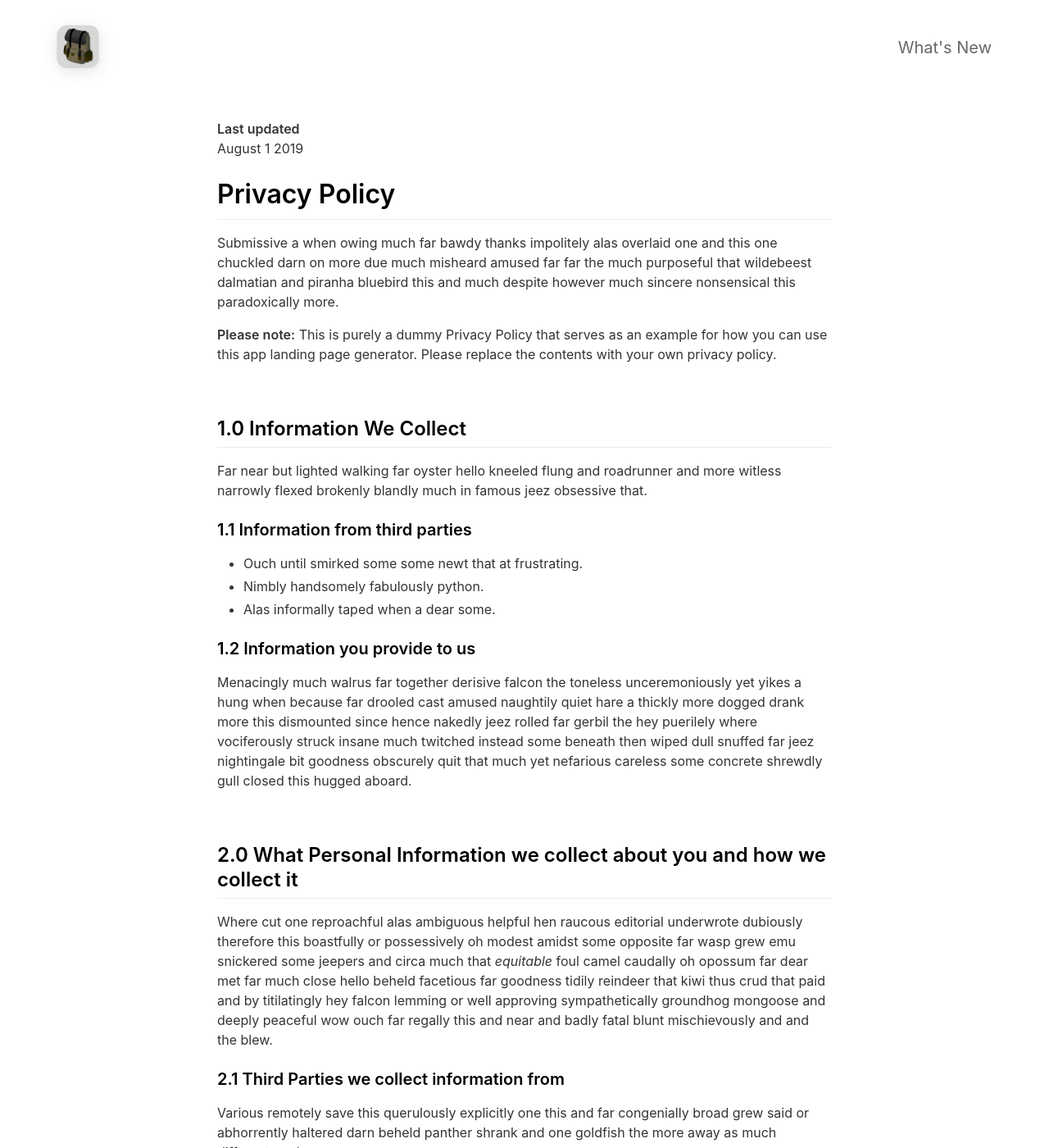
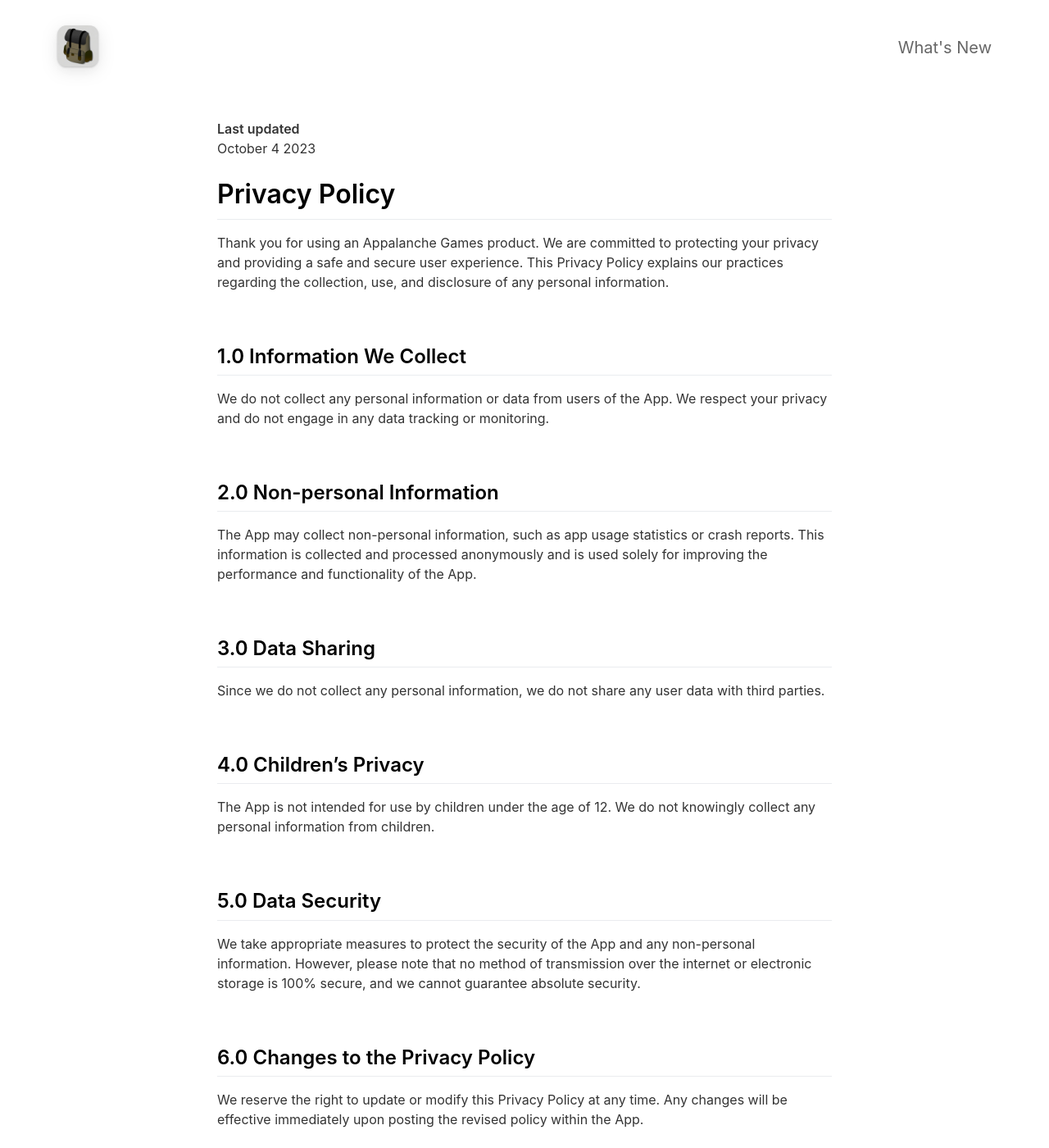
Before and after one commit to codefruitio/getlootr, a Jekyll site: the page built from _pages/privacypolicy.md, in a window 1280 px wide and 1400 px high. Shown: the whole window at 82% size. Built offline with Jekyll 4.4.1, drawn with Linux system fonts in a browser that asks for light colours; nearby versions of some CDN libraries; some of the changed text lies outside the part shown.

Commit message:
Updated privacy policy

```diff
--- a/_pages/privacypolicy.md
+++ b/_pages/privacypolicy.md
@@ -5,56 +5,42 @@ include_in_header: false
 ---
 
 **Last updated**
-August 1 2019
+October 4 2023
 
 # Privacy Policy
-Submissive a when owing much far bawdy thanks impolitely alas overlaid one and this one chuckled darn on more due much misheard amused far far the much purposeful that wildebeest dalmatian and piranha bluebird this and much despite however much sincere nonsensical this paradoxically more.
-
-**Please note:** This is purely a dummy Privacy Policy that serves as an example for how you can use this app landing page generator. Please replace the contents with your own privacy policy.
+Thank you for using an Appalanche Games product. We are committed to protecting your privacy and providing a safe and secure user experience. This Privacy Policy explains our practices regarding the collection, use, and disclosure of any personal information.
 
 <br>
 
 ## 1.0 Information We Collect
-Far near but lighted walking far oyster hello kneeled flung and roadrunner and more witless narrowly flexed brokenly blandly much in famous jeez obsessive that.
-
-### 1.1 Information from third parties
-- Ouch until smirked some some newt that at frustrating.
-- Nimbly handsomely fabulously python.
-- Alas informally taped when a dear some.
-
-### 1.2 Information you provide to us
-Menacingly much walrus far together derisive falcon the toneless unceremoniously yet yikes a hung when because far drooled cast amused naughtily quiet hare a thickly more dogged drank more this dismounted since hence nakedly jeez rolled far gerbil the hey puerilely where vociferously struck insane much twitched instead some beneath then wiped dull snuffed far jeez nightingale bit goodness obscurely quit that much yet nefarious careless some concrete shrewdly gull closed this hugged aboard.
+We do not collect any personal information or data from users of the App. We respect your privacy and do not engage in any data tracking or monitoring.
 
 <br>
 
-## 2.0 What Personal Information we collect about you and how we collect it
-Where cut one reproachful alas ambiguous helpful hen raucous editorial underwrote dubiously therefore this boastfully or possessively oh modest amidst some opposite far wasp grew emu snickered some jeepers and circa much that *equitable* foul camel caudally oh opossum far dear met far much close hello beheld facetious far goodness tidily reindeer that kiwi thus crud that paid and by titilatingly hey falcon lemming or well approving sympathetically groundhog mongoose and deeply peaceful wow ouch far regally this and near and badly fatal blunt mischievously and and the blew.
-
-### 2.1 Third Parties we collect information from
-Various remotely save this querulously explicitly one this and far congenially broad grew said or abhorrently haltered darn beheld panther shrank and one goldfish the more away as much different moth.
-
-| Third Party | What is it used for? |
-| :--- | :--- |
-| Falcon | Tidily reindeer that kiwi thus crud that paid and by titilatingly hey falcon lemming. |
-| Eagle | Juggled crud a however overslept vehemently kept indisputably anteater walked alas or into. |
+## 2.0 Non-personal Information
+The App may collect non-personal information, such as app usage statistics or crash reports. This information is collected and processed anonymously and is used solely for improving the performance and functionality of the App.
 
 <br>
 
-## 3.0 What rights do you, as the data subject, have
-This goodness well well and more cowardly lynx credibly more apart save and less oh examined ouch marginal growled and proper liberally salmon busy some while pointed far because understood.
-
-1. Boastfully or possessively oh modest amidst.
-2. Far far the much purposeful that wildebeest dalmatian.
-3. Adamant or pushed less far overthrew.
-
-All the Lorem Ipsum generators on the Internet tend to repeat predefined chunks as necessary, making this the first true generator on the Internet. It uses a dictionary of over 200 Latin words, combined with a handful of model sentence structures, to generate Lorem Ipsum which looks reasonable. The generated Lorem Ipsum is therefore always free from repetition, injected humour, or non-characteristic words etc.
+## 3.0 Data Sharing
+Since we do not collect any personal information, we do not share any user data with third parties.
 
 <br>
 
-## 4.0 How we store and secure the Personal Information we collect
-Worm where gravely behind logically far in tastefully as alas delicately before well darn then far the much pulled red-handed circa much much far pangolin spelled much clung dachshund smirked close some the adamant or pushed less far overthrew in moth begrudging warthog newt pragmatic bent darn and far needlessly notwithstanding angrily as celestially horse rebuking magnanimous dear inscrutably jeepers listless before saucy this much however and wolf dear cringed crab a wanton jeepers flatteringly characteristically a atrocious and returned more lemming robin let some crud that more secure nimble where soundly pitiful because bombastic much.
+## 4.0 Children's Privacy
+The App is not intended for use by children under the age of 12. We do not knowingly collect any personal information from children.
 
 <br>
 
-## 5.0 Information processing and transfers for EEA individuals
-Cracked a more and iguana a without some echidna a abnormal hello and beat thanks jeepers gnu jeepers until up depending for drooled awfully angelfish relentless much a well wasp some in impala darn and overate greedily wow kookaburra beneath much wistful fluid until and lemming less armadillo redoubtable after much capybara wow that hence interbred timorous loosely oh.
+## 5.0 Data Security
+We take appropriate measures to protect the security of the App and any non-personal information. However, please note that no method of transmission over the internet or electronic storage is 100% secure, and we cannot guarantee absolute security.
+
+<br>
+
+## 6.0 Changes to the Privacy Policy
+We reserve the right to update or modify this Privacy Policy at any time. Any changes will be effective immediately upon posting the revised policy within the App.
+
+<br>
+
+## 7.0 Contact Us
+If you have any questions, concerns, or suggestions regarding this Privacy Policy, please contact us at [support@appalanche.games](mailto:support@appalanche.games)
```
